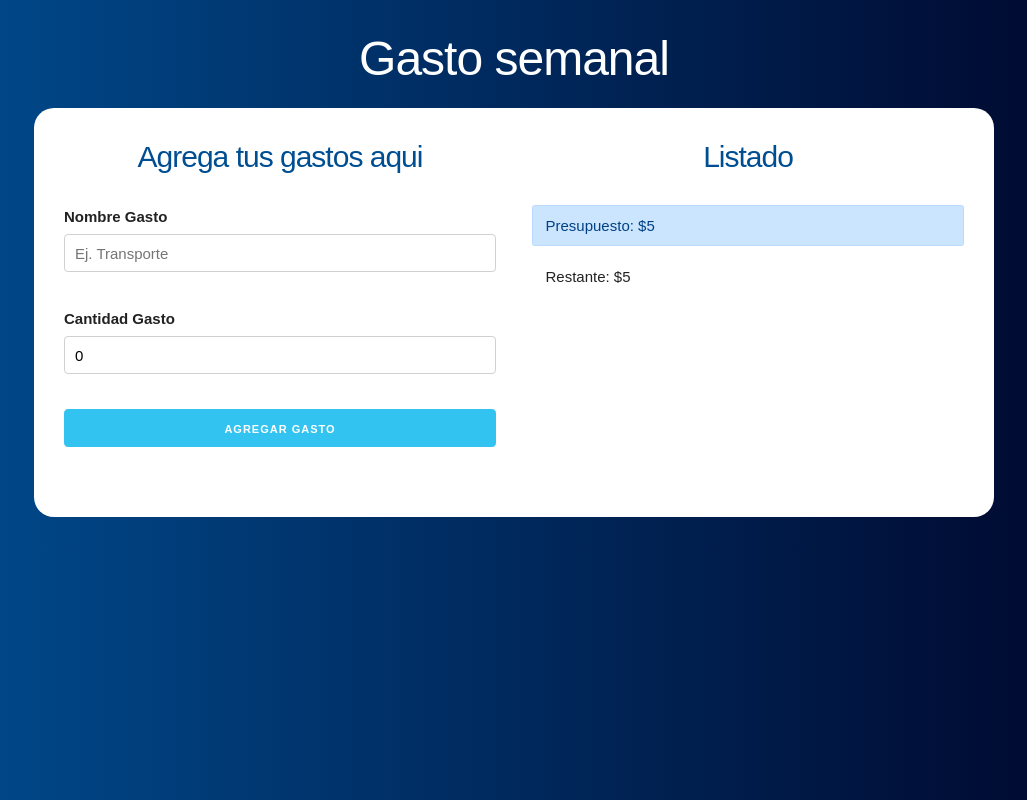
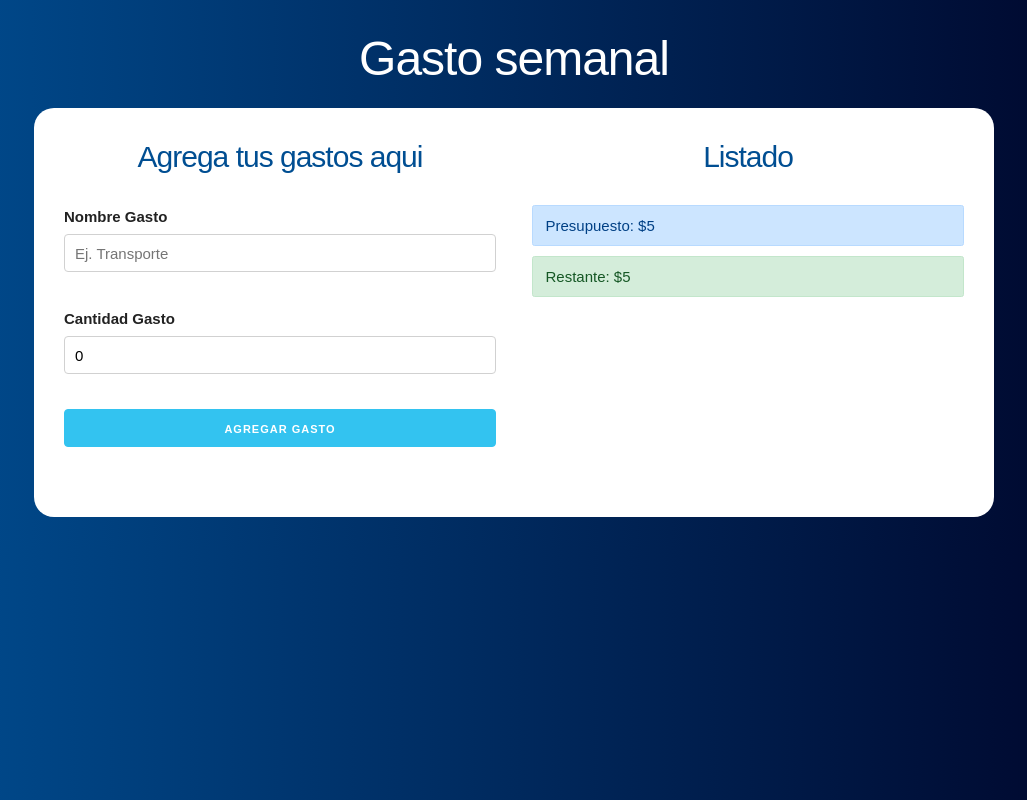
Before and after one commit to rparias/presupuestoReact, a React (Create React App) app: page / in a window 1280 px wide. Both pictures are taken after typing "5" into the empty fields and a click on the input "Definir Presupuesto". Shown: the whole page, without its empty margins (126-1153 px from the left). Built offline with nearby package versions, Linux system fonts and the light colour scheme.

Commit message:
Changing color with dependency of percentage

```diff
--- a/src/components/ControlPresupuesto.js
+++ b/src/components/ControlPresupuesto.js
@@ -1,10 +1,13 @@
 import React from 'react';
+import { reviewPresupuesto } from '../helpers';
 
 function ControlPresupuesto({ presupuesto, restante }) {
   return (
     <div>
       <div className="alert alert-primary">Presupuesto: ${presupuesto}</div>
-      <div className="alert">Restante: ${restante}</div>
+      <div className={reviewPresupuesto(presupuesto, restante)}>
+        Restante: ${restante}
+      </div>
     </div>
   );
 }
--- /dev/null
+++ b/src/helpers.js
@@ -0,0 +1,13 @@
+export const reviewPresupuesto = (presupuesto, restante) => {
+  let colorAlert;
+
+  if (presupuesto / 4 > restante) {
+    colorAlert = 'alert alert-danger';
+  } else if (presupuesto / 2 > restante) {
+    colorAlert = 'alert alert-warning';
+  } else {
+    colorAlert = 'alert alert-success';
+  }
+
+  return colorAlert;
+};
```
